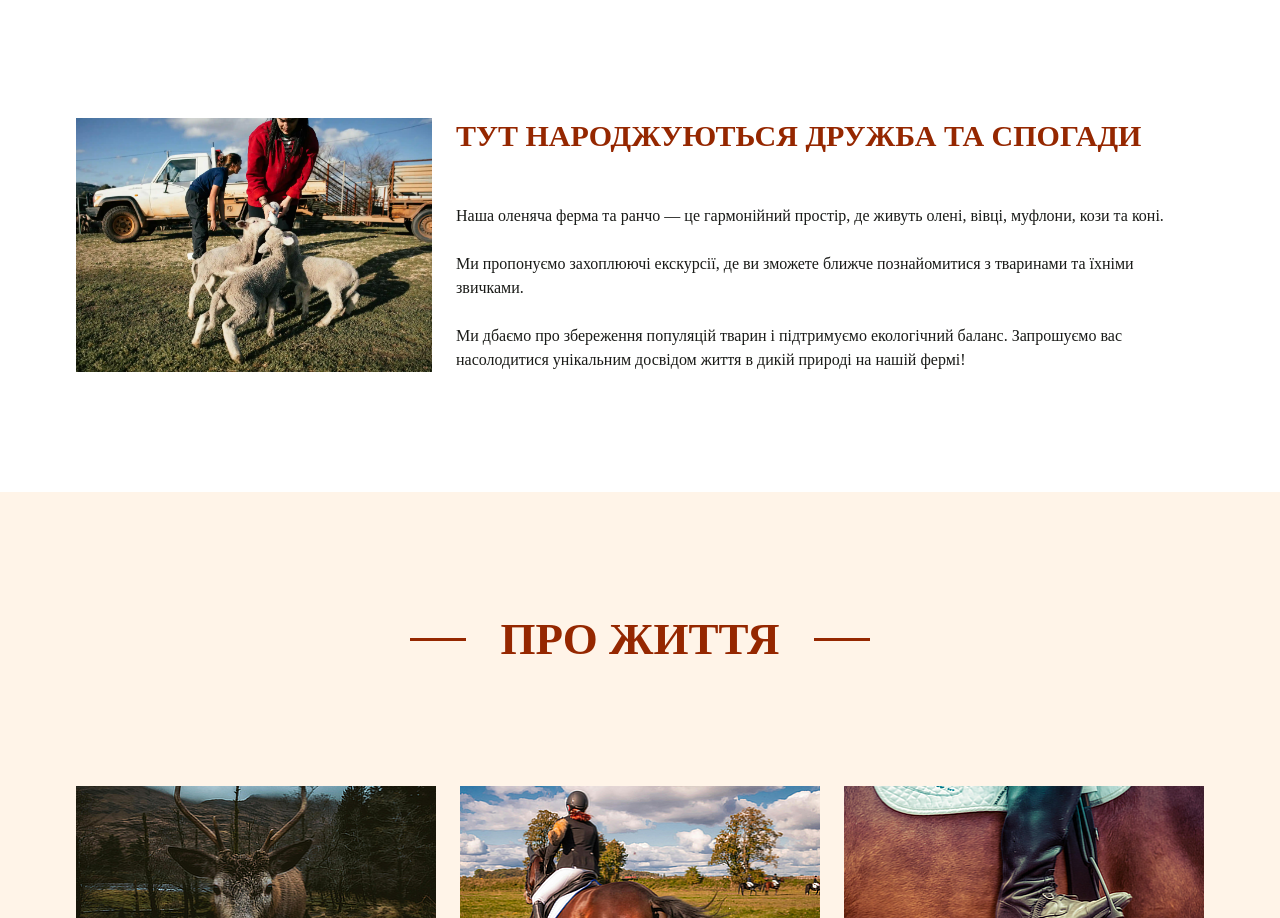
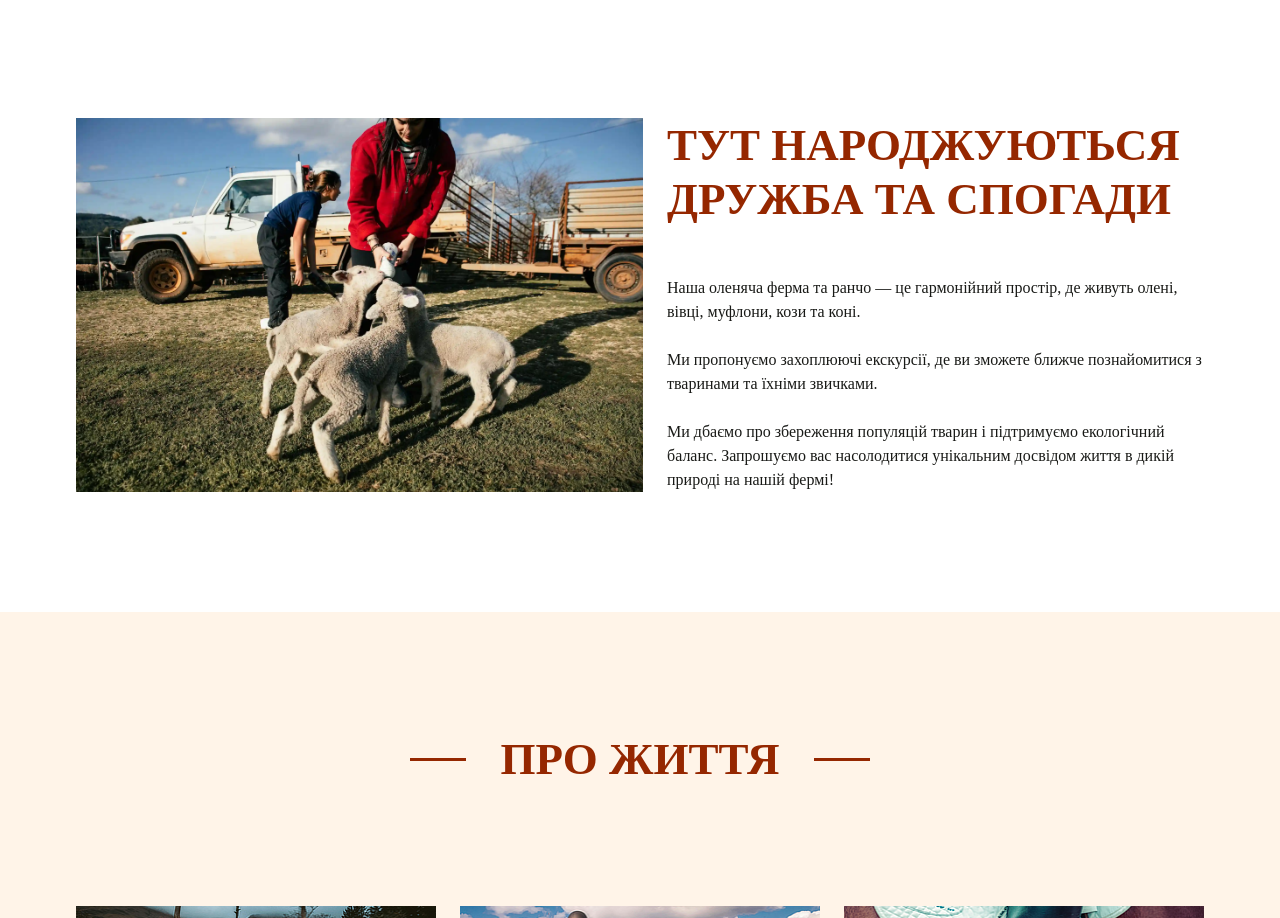
Before and after one commit to Plyampus/dyke-pole, a plain HTML site: page index.html in a window 1280 px wide. Shown: the part 980-1898 px from the top of the page. Drawn offline with Linux system fonts and the light colour scheme; some packages are replaced by stand-ins of ours; a script that the page names is missing.

Commit message:
Changes in _about.scss

```diff
--- a/scss/sections/_about.scss
+++ b/scss/sections/_about.scss
@@ -1,63 +1,24 @@
 .about {
   background-color: #fff;
-
-  &__title {
-    margin-top: 0; /* Важливо: прибрати верхній відступ заголовка */
-    padding-top: 0;
-    font-size: 30px;
-    margin-bottom: 40px;
-    overflow-wrap: break-word;
-    word-break: break-word;
-    // max-width: 390px;
-    @media screen and (max-width: $bp-tablet) {
-      font-size: 24px;
-      // padding-bottom: 40px;
-      // width: 334px;
-    }
-  }
 
   // .about__inner
 
   &__inner {
     max-width: 704px;
     margin: 0 auto;
-    padding-top: 120px;
-    padding-bottom: 120px;
+    padding: 120px 0;
     display: flex;
     gap: 24px;
     // align-items: flex-start; /* Ключова властивість: вирівнювання елементів по верхньому краю */
 
     @media screen and (max-width: $bp-tablet) {
+      max-width: 288px;
+      padding: 120px 0;
       gap: 0;
     }
-  }
 
-  // .about__content
-
-  &__content {
-    flex: 1 1 0;
-    min-width: 0; // дозволяє тексту переноситися
-    // max-width: 390px; // або інша потрібна ширина
-    display: flex;
-    flex-direction: column;
-    // justify-content: flex-start;
-    // width: 552px;
-
-    @media screen and (max-width: $bp-tablet) {
-      // width: 334px;
-      width: 280px;
-      margin: 0 auto;
-    }
-  }
-
-  // .about__text
-
-  &__text {
-    // text-align: justify;
-    margin-top: 10px;
-    &--accent {
-      color: $c-rustic-amber;
-      font-weight: 700;
+    @media screen and (min-width: 1158px) {
+      max-width: 1158px;
     }
   }
 
@@ -67,10 +28,62 @@
     flex: 0 0 356px; // або інша ширина, яка підходить під макет
     background-image: url("../../images/about.webp");
     background-size: cover;
-    background-position: center;
+    background-position: top;
     min-height: 100%; // Забезпечує повну висоту відносно сусіднього блоку
-    // border-radius: 8px;
-    /* Щоб блок зростав по висоті тексту */
+    // aspect-ratio: 356 / 392;
+
+    @media screen and (max-width: $bp-tablet) {
+      display: none;
+    }
+
+    @media screen and (min-width: 1158px) {
+      flex: 0 0 567px;
+      // aspect-ratio: 567 / 560;
+    }
+  }
+
+  // .about__content
+
+  &__content {
+    flex: 1 1 0;
+    min-width: 0; // дозволяє тексту переноситися
+    display: flex;
+    flex-direction: column;
+    width: 100%;
+
+    @media screen and (max-width: $bp-tablet) {
+      max-width: 288px;
+      margin: 0 auto;
+    }
+  }
+
+  &__title {
+    margin-top: 0; /* Важливо: прибрати верхній відступ заголовка */
+    padding-top: 0;
+    margin-bottom: 40px;
+    font-size: 30px;
+    overflow-wrap: break-word;
+    word-break: break-word;
+
+    @media screen and (max-width: $bp-tablet) {
+      font-size: 24px;
+    }
+
+    @media screen and (min-width: 1158px) {
+      font-size: 45px;
+    }
+  }
+
+  // .about__text
+
+  &__text {
+    margin-top: 10px;
+    line-height: 1.5;
+
+    // &--accent {
+    //   color: $c-rustic-amber;
+    //   font-weight: 700;
+    // }
   }
 
   // .about__img
@@ -79,7 +92,6 @@
     width: 100%;
     height: auto;
     display: block;
-    // border-radius: 8px;
     @media screen and (max-width: $bp-tablet) {
       display: none;
     }
```
Also changed, not shown: style.css, 1 other file.
